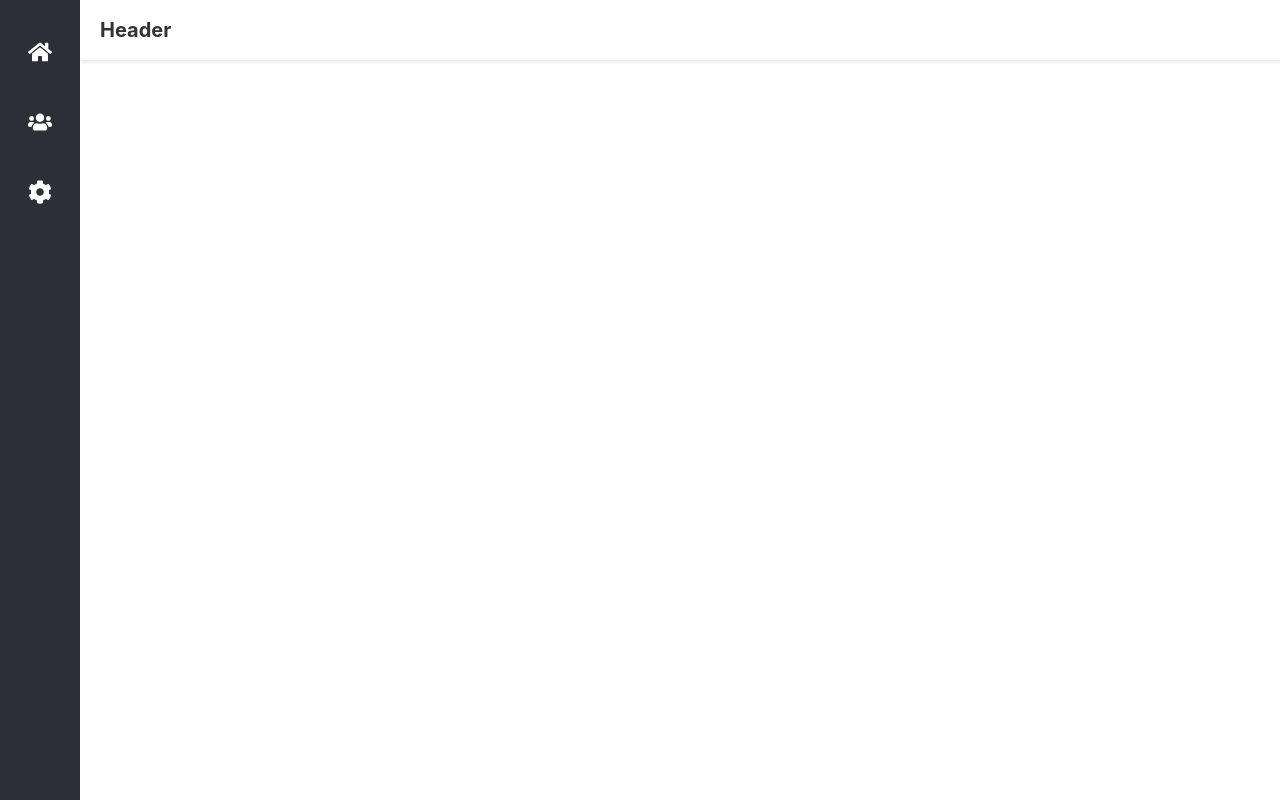
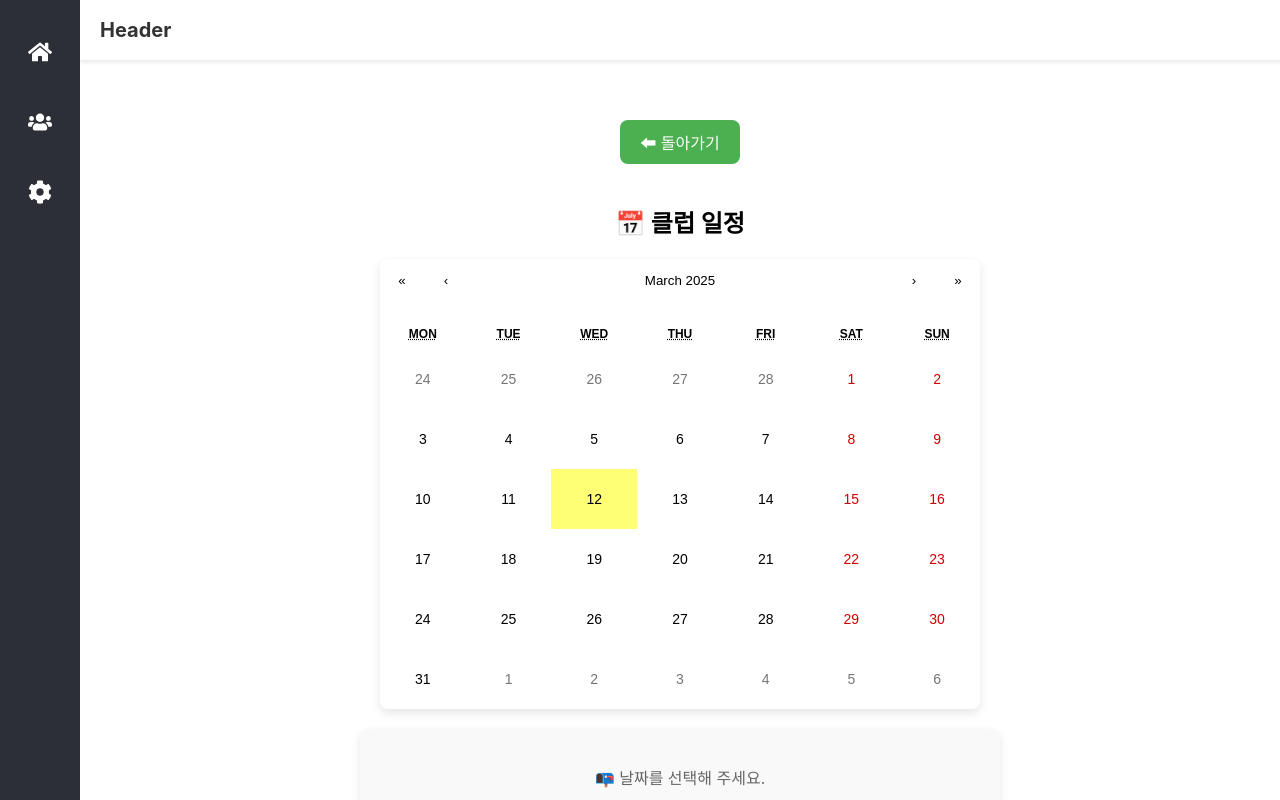
Before and after one commit to Jun-Young-Seo/On-Club_Front-End, a React (Create React App) app: page /clubs/1/calendar in a window 1280 px wide. Built offline with nearby package versions, Linux system fonts and the light colour scheme; no server answers.

Commit message:
✨ Club detail page 내에 캘린더 생성 - 이벤트 표시용

```diff
--- a/package.json
+++ b/package.json
@@ -9,9 +9,11 @@
     "@testing-library/user-event": "^13.5.0",
     "axios": "^1.8.4",
     "react": "^18.3.1",
+    "react-calendar": "^5.1.0",
     "react-dom": "^18.3.1",
     "react-helmet": "^6.1.0",
     "react-icons": "^5.5.0",
+    "react-modal": "^3.16.3",
     "react-router-dom": "^7.3.0",
     "react-scripts": "5.0.1",
     "styled-components": "^6.1.15",
--- a/src/App.js
+++ b/src/App.js
@@ -6,6 +6,7 @@ import ClubListPage from "./Club/ClubListPage";
 import Login from "./User/Login";
 import Main from "./Main/Main";
 import ClubDetailPage from "./Club/ClubDetailPage";
+import ClubCalendarPage from "./Club/ClubCalendarPage";
 const App = () => {
   return (
     <Routes>
@@ -16,10 +17,10 @@ const App = () => {
       {/* 로그인 성ㅇ공시 레이아웃(헤더+사이드바) 렌더링 --> login모듈에 리다이렉트 코드 잉ㅆ음 */}
       <Route path="/login" element={<Login />} />
 
-      {/* 페이지 제작하면(로그인필요한) 인덱스 엘리먼트로 추가해주세요 */}
       <Route path="/clubs/*" element={<Layout />}>
         <Route index element={<ClubListPage />} />
         <Route path=":clubId" element={<ClubDetailPage/>}/>
+        <Route path=":clubId/calendar" element={<ClubCalendarPage/>}/>
       </Route>
     </Routes>
   );
--- a/src/Axios/SecuredAPI.jsx
+++ b/src/Axios/SecuredAPI.jsx
@@ -3,7 +3,7 @@ import { unSecuredAPI } from "./UnsecuredAPI";
 // import apiClient from "./apiClient";  // Refresh Token 요청을 위한 기본 API 클라이언트
 
 const securedAPI = axios.create({
-    baseURL: 'http://43.201.191.12:8080',
+    baseURL: 'http://localhost:8080',
     headers: {
         'Content-Type': 'application/json',
     },
--- a/src/Axios/UnsecuredAPI.jsx
+++ b/src/Axios/UnsecuredAPI.jsx
@@ -1,7 +1,7 @@
 import axios from "axios";
 
 export const unSecuredAPI = axios.create({
-    baseURL:'http://43.201.191.12:8080',
+    baseURL:'http://localhost:8080',
     headers:{
         'Content-Type' : 'application/json',
     },
--- /dev/null
+++ b/src/Club/ClubCalendarPage.jsx
@@ -0,0 +1,177 @@
+import React, { useEffect, useState } from "react";
+import styled from "styled-components";
+import securedAPI from "../Axios/SecuredAPI";
+import { useParams } from "react-router-dom";
+import Calendar from "react-calendar";
+import "react-calendar/dist/Calendar.css";
+
+const Container = styled.div`
+  width: 80%;
+  margin: auto;
+  padding: 40px;
+  display: flex;
+  flex-direction: column;
+  align-items: center;
+`;
+
+const BackButton = styled.button`
+  padding: 10px 20px;
+  margin-bottom: 20px;
+  font-size: 16px;
+  border: none;
+  background: #4CAF50;
+  color: white;
+  border-radius: 8px;
+  cursor: pointer;
+  &:hover {
+    opacity: 0.8;
+  }
+`;
+
+const CalendarWrapper = styled.div`
+  .react-calendar {
+    width: 100%;
+    max-width: 600px;
+    border-radius: 8px;
+    border: none;
+    box-shadow: 0 4px 10px rgba(0, 0, 0, 0.1);
+  }
+
+  .react-calendar__tile {
+    display: flex;
+    justify-content: center;
+    align-items: center;
+    height: 60px;
+    font-size: 14px;
+    position: relative;
+    cursor: pointer;
+  }
+
+  .event-icon {
+    position: absolute;
+    top: 5px;  /* 🔹 테니스 공을 날짜보다 위로 배치 */
+    font-size: 18px;
+  }
+`;
+
+const EventDetails = styled.div`
+  width: 100%;
+  max-width: 600px;
+  margin-top: 20px;
+  padding: 20px;
+  background: #f9f9f9;
+  border-radius: 8px;
+  box-shadow: 0 4px 10px rgba(0, 0, 0, 0.1);
+  text-align: center;
+
+  h3 {
+    color: #333;
+    margin-bottom: 10px;
+  }
+
+  p {
+    font-size: 16px;
+    color: #666;
+  }
+
+  strong {
+    color: #222;
+  }
+`;
+
+const ClubCalendarPage = () => {
+  const { clubId } = useParams();
+  const [events, setEvents] = useState([]);
+  const [selectedDate, setSelectedDate] = useState(null);
+  const [selectedEvent, setSelectedEvent] = useState(null);
+
+  useEffect(() => {
+    const fetchClubEvents = async () => {
+      try {
+        const response = await securedAPI.get(`/api/event/get-event/club_id?clubId=${clubId}`);
+        setEvents(response.data);
+      } catch (error) {
+        console.error("일정 데이터를 불러오는 중 오류 발생:", error);
+      }
+    };
+
+    fetchClubEvents();
+  }, [clubId]);
+
+  // 📌 날짜를 YYYY-MM-DD 형식으로 변환하는 함수
+  const formatDate = (date) => date.toISOString().split("T")[0];
+
+  // 📌 특정 날짜가 이벤트 기간 내에 포함되는지 확인하는 함수
+  const isWithinEventPeriod = (date, event) => {
+    const eventStart = new Date(event.eventStartTime);
+    const eventEnd = new Date(event.eventEndTime);
+    const checkDate = new Date(date);
+
+    // 🔹 시간 정보 제거 → 날짜만 비교
+    eventStart.setHours(0, 0, 0, 0);
+    eventEnd.setHours(23, 59, 59, 999);
+    checkDate.setHours(0, 0, 0, 0);
+
+    return checkDate >= eventStart && checkDate <= eventEnd;
+  };
+
+  // 📌 날짜 클릭 시 해당 이벤트 찾기
+  const handleDateClick = (date) => {
+    const event = events.find((e) => isWithinEventPeriod(date, e));
+    setSelectedDate(date);
+    setSelectedEvent(event || null);
+  };
+
+  // 📌 날짜를 "2025년 03월 19일" 형식으로 변환
+  const formatDateToKorean = (dateStr) => {
+    const date = new Date(dateStr);
+    return date.toLocaleDateString("ko-KR", {
+      year: "numeric",
+      month: "long",
+      day: "numeric",
+    });
+  };
+
+  // 📌 시간을 "HH:mm" 형식으로 변환 (연, 월, 일 제거)
+  const formatTime = (dateStr) => {
+    const date = new Date(dateStr);
+    return date.toLocaleTimeString("ko-KR", {
+      hour: "2-digit",
+      minute: "2-digit",
+      hour12: false,
+    });
+  };
+
+  return (
+    <Container>
+      <BackButton onClick={() => window.history.back()}>⬅ 돌아가기</BackButton>
+      <h2>📅 클럽 일정</h2>
+
+      <CalendarWrapper>
+        <Calendar
+          onClickDay={handleDateClick}
+          tileContent={({ date }) => {
+            const hasEvent = events.some((e) => isWithinEventPeriod(date, e));
+            return hasEvent ? <div className="event-icon">🎾</div> : null;
+          }}
+        />
+      </CalendarWrapper>
+
+      {/* 📌 선택한 날짜의 이벤트 상세 내용 */}
+      <EventDetails>
+        {selectedEvent ? (
+          <>
+            <h3>📅 {formatDateToKorean(selectedEvent.eventStartTime)} ~ {formatDateToKorean(selectedEvent.eventEndTime)} 일정</h3>
+            <p><strong>📝 내용:</strong> {selectedEvent.eventDescription}</p>
+            <p><strong>⏰ 시작 시간:</strong> {formatTime(selectedEvent.eventStartTime)}</p>
+            <p><strong>⏳ 종료 시간:</strong> {formatTime(selectedEvent.eventEndTime)}</p>
+          </>
+        ) : (
+          <p>📭 {selectedDate ? "아무 일정이 없어요." : "날짜를 선택해 주세요."}</p>
+        )}
+      </EventDetails>
+    </Container>
+  );
+};
+
+export default ClubCalendarPage;
--- a/src/Club/ClubListPage.jsx
+++ b/src/Club/ClubListPage.jsx
@@ -3,14 +3,8 @@ import styled from "styled-components";
 import securedAPI from "../Axios/SecuredAPI";
 import { Navigate } from "react-router-dom";
 import { useNavigate } from "react-router-dom";
-const DEFAULT_IMAGES = [
-  "https://onclubbucket.s3.ap-northeast-2.amazonaws.com/alt/tennis_alt_image_1.jpg",
-  "https://onclubbucket.s3.ap-northeast-2.amazonaws.com/alt/tennis_alt_image_2.jpg",
-  "https://onclubbucket.s3.ap-northeast-2.amazonaws.com/alt/tennis_alt_image3.jpg",
-  "https://onclubbucket.s3.ap-northeast-2.amazonaws.com/alt/tennis_alt_image_4.jpg",
-];
+import { DEFAULT_IMAGES, DEFAULT_BACKGROUND_COLORS } from "../Constants/Default";
 
-const DEFAULT_BACKGROUND_COLORS=["#FFFFFF", "#C7E508"];
 
 const PageContainer = styled.div`
   padding: 20px;
--- /dev/null
+++ b/src/Constants/Default.jsx
@@ -0,0 +1,8 @@
+export const DEFAULT_IMAGES = [
+    "https://onclubbucket.s3.ap-northeast-2.amazonaws.com/alt/tennis_alt_image_1.jpg",
+    "https://onclubbucket.s3.ap-northeast-2.amazonaws.com/alt/tennis_alt_image_2.jpg",
+    "https://onclubbucket.s3.ap-northeast-2.amazonaws.com/alt/tennis_alt_image3.jpg",
+    "https://onclubbucket.s3.ap-northeast-2.amazonaws.com/alt/tennis_alt_image_4.jpg",
+  ];
+
+  export const DEFAULT_BACKGROUND_COLORS = ["#FFFFFF", "#C7E508"];
```
Also changed, not shown: src/Club/ClubDetailPage.jsx (+78 -35 lines), 1 other file (tests, documents, lock files or other folders).
